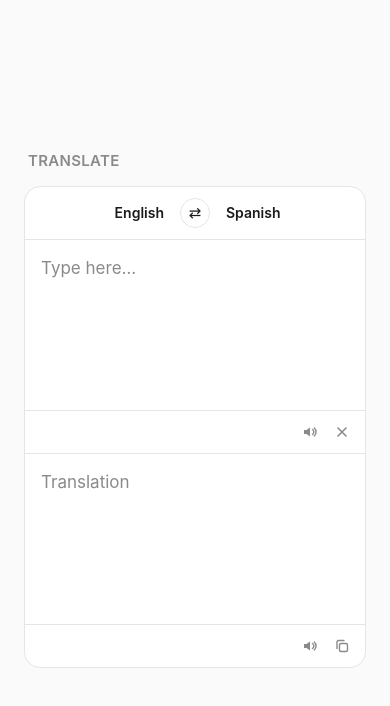
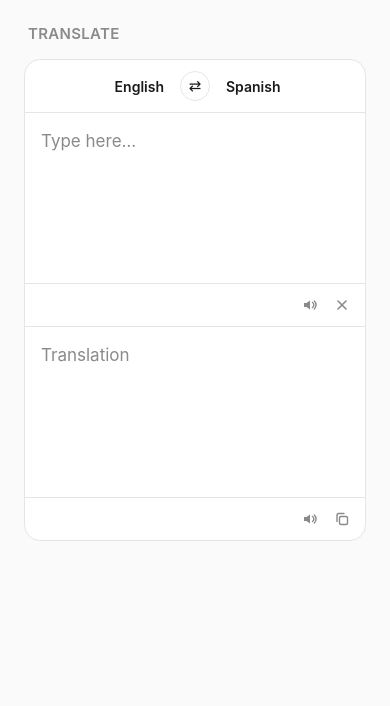
Before and after one commit to DylanvanDael/translate-app, a plain HTML site: page index.html in a window 390 px wide. Drawn offline with Linux system fonts and the light colour scheme.

Commit message:
Fix input jumping up and down while typing on iPhone (#1)
The whole app was vertically centered on the page, so every keystroke
that changed total content height (translation output, "did you mean"
chip, dictionary panel appearing/collapsing) re-centered the card and
made the input jump. Anchor content to the top on mobile and use 100dvh
so the layout accounts for the on-screen keyboard.


Claude-Session: https://claude.ai/code/session_01DjEtLKDHE9UExzrxwfHP5R

Co-authored-by: Claude <noreply@anthropic.com>

```diff
--- a/index.html
+++ b/index.html
@@ -34,6 +34,7 @@
   body {
     margin: 0;
     min-height: 100vh;
+    min-height: 100dvh;
     display: flex;
     align-items: center;
     justify-content: center;
@@ -228,6 +229,10 @@
   @media (max-width: 640px) {
     .body { flex-direction: column; }
     .divider { width: auto; height: 1px; }
+    /* Anchor to the top so the input stays put while the translation, "did you
+       mean" chip and dictionary panel grow/collapse below it — vertical
+       centering makes the card jump up and down with every keystroke on iOS. */
+    body { align-items: flex-start; }
   }
 </style>
 </head>
```
